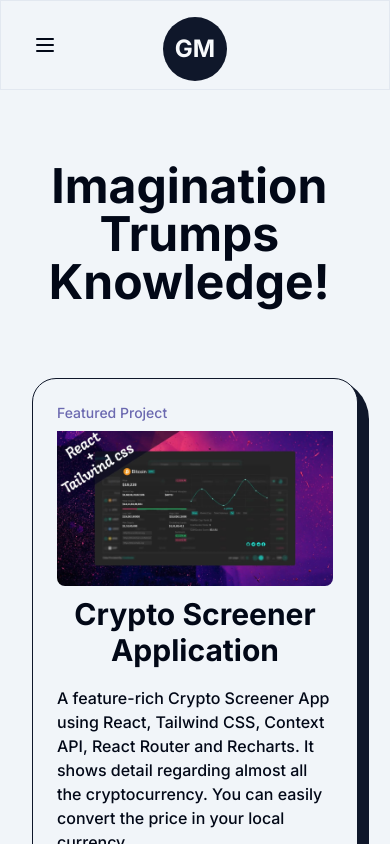
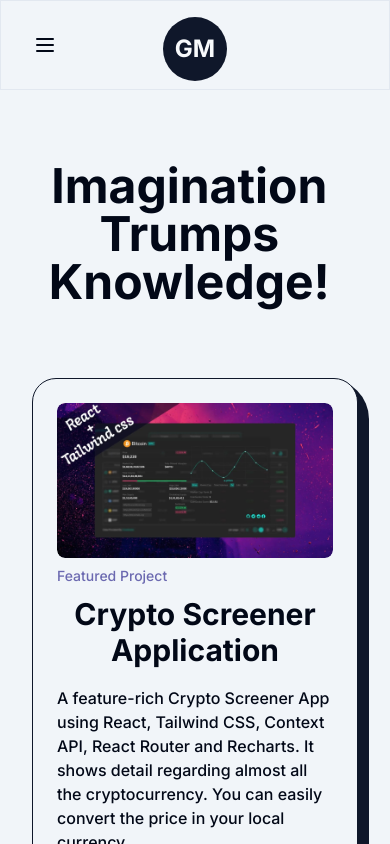
Before and after one commit to gjmooney/portfolio, a Next.js app: page /projects in a window 390 px wide. Shown: the top 844 px of the page. Built offline with nearby package versions, Linux system fonts and the light colour scheme.

Commit message:
Fix project image corners

```diff
--- a/app/projects/page.tsx
+++ b/app/projects/page.tsx
@@ -42,24 +42,25 @@ const Project = ({
         )}
       />
 
+      <div
+        className={cn("flex flex-col gap-2", summary ? "md:w-1/2" : "w-full")}
+      >
         <Link
           href={link}
           target="_blank"
-        className={cn(
-          "flex cursor-pointer flex-col gap-2 overflow-hidden rounded-lg",
-          summary ? "md:w-1/2" : "w-full",
-        )}
+          className="cursor-pointer overflow-hidden rounded-lg"
         >
           <Image
             src={CryptoThing}
             alt={title}
             priority
-          className="order-2 h-auto w-full duration-300 ease-in-out hover:scale-105 md:order-1"
+            className="order-2 h-auto w-full rounded-lg duration-300 ease-in-out hover:scale-105 md:order-1"
           />
+        </Link>
         <span className="order-1 text-sm font-medium text-pastel-purple md:order-2 md:text-xl">
           {type}
         </span>
-      </Link>
+      </div>
 
       <div
         className={cn(
```
Lines whose indentation alone changed are shown as unchanged.
